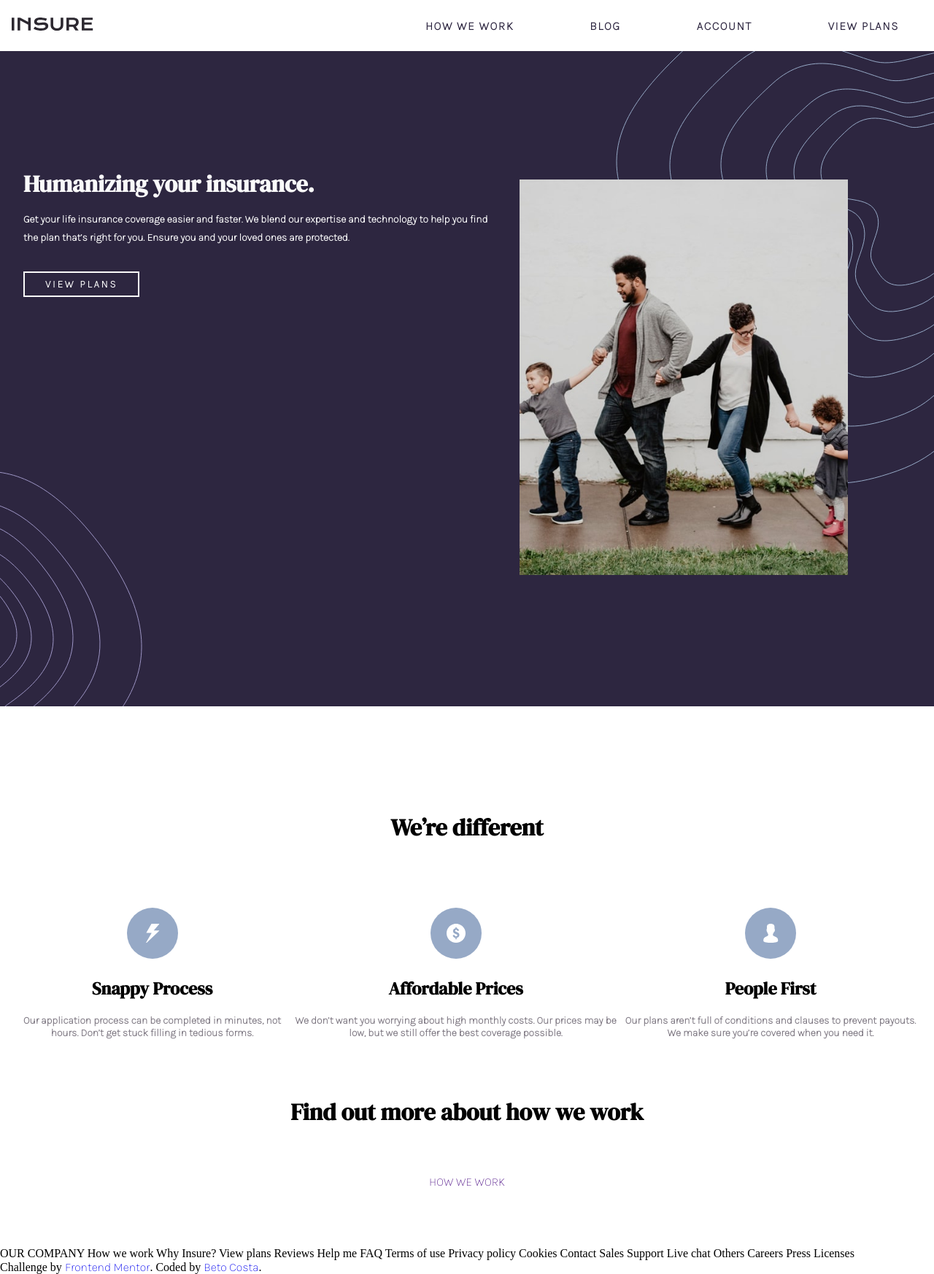
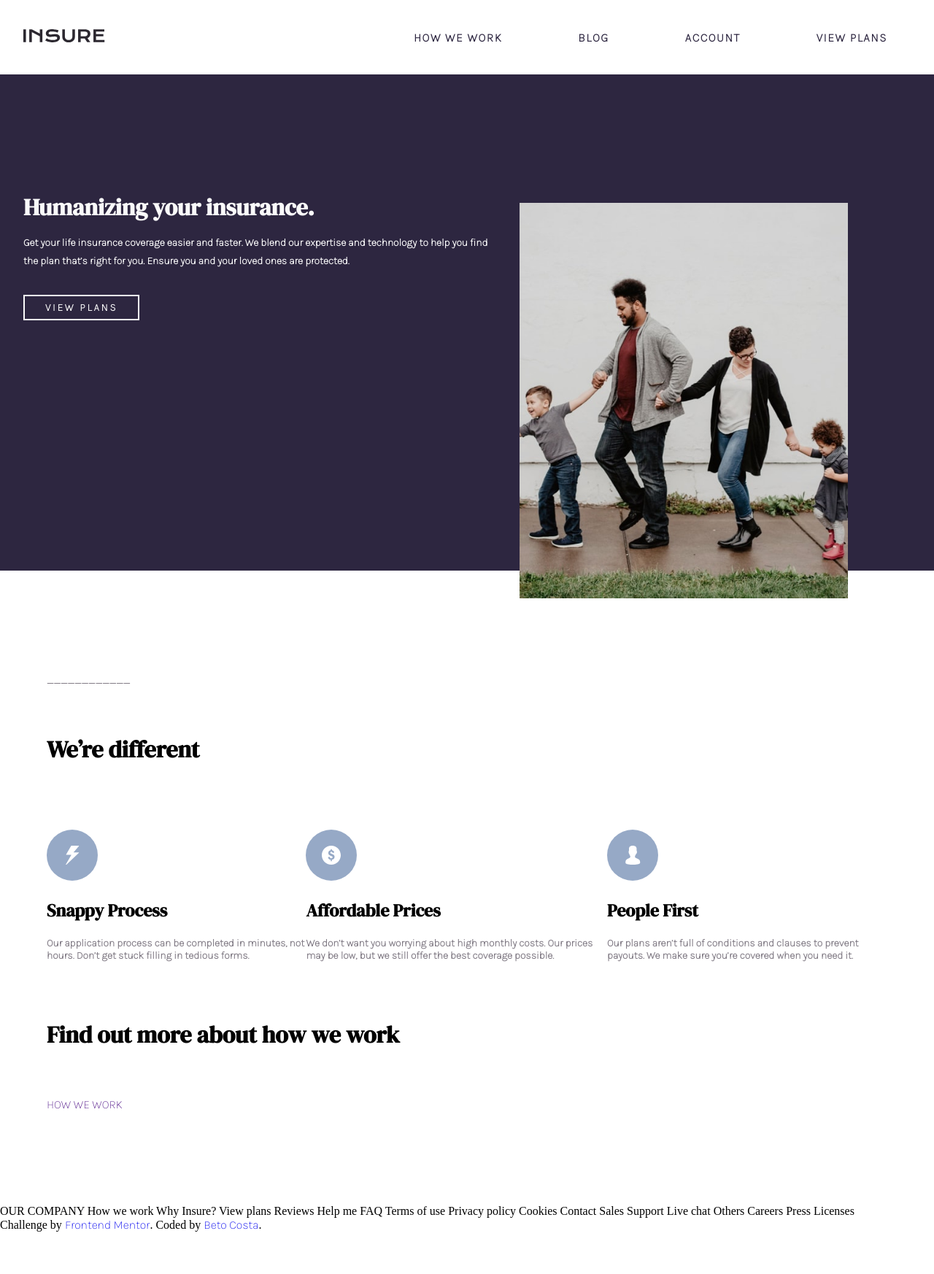
Before and after one commit to Betocosta22/insure-landing-page-master, a plain HTML site: page index.html in a window 1280 px wide. Shown: the whole page at 73% size. After the commit the page ends 1688 px from the top, so only its background shows below. Drawn offline with Linux system fonts and the light colour scheme.

Commit message:
modificações para desktop

```diff
--- a/index.html
+++ b/index.html
@@ -36,6 +36,7 @@
     </figure>
   </div>
   <div class="features">
+    <p>____________</p>
     <h1>We’re different</h1>
     <div class="features2">
       <div>
--- a/style.css
+++ b/style.css
@@ -15,7 +15,8 @@
 --VeryLightGray: hsl(0, 0%, 98%);
 
 }
-body, ul {
+
+ul {
     margin: 0px;
     padding: 0px;
 }
@@ -76,6 +77,13 @@ header a {
     letter-spacing: .2em;
 }
 @media only screen and (max-width: 1440px){
+    body {
+        margin: 0;
+        padding: 0;
+    }
+    #header {
+        margin: 1em;
+    }
     #menu a {
         font-weight: bold;
         letter-spacing: .1em;
@@ -90,19 +98,24 @@ header a {
         background-color: var(--DarkViolet);
         color: var(--VeryLightGray);
     }
+    .family {
+        background-color: var(--DarkViolet);
+        width: 100%;
+        position: static;
+        margin: 0;
+        padding: 0 1em;
+    }
     .plans {
+        height: 65vh;
         display: flex;
         background-color: var(--DarkViolet);
-        background-image: url(./images/bg-pattern-intro-right-desktop.svg),
-        url(./images/bg-pattern-intro-left-desktop.svg);
-        background-repeat: no-repeat, no-repeat;
-        background-position: top right, bottom -182px  left ;
         text-align: left;
         margin: 0;
-        padding: 10em 2em;
+        padding: 10em 2em 0 ;
     }
     .plans2 {
         width: 50vw;
+        margin: 0;
     }
     .plans2 a:active {
         background-color: var(--VeryLightGray);
@@ -116,11 +129,13 @@ header a {
         width: 50vw;
     }
     .features {
-        text-align: center;
+        text-align: left;
         padding: 5em 1em;
+        margin: 3em 3em;
+        gap: .5em;
     }
     .features h1 {
-        margin: 2em 0;
+       margin: 2em 0;
     }
     .features img {
         height: 70px;
@@ -140,6 +155,10 @@ header a {
     }
 }
 @media only screen and (max-width: 375px){
+    body {
+        margin: 0;
+        padding: 0;
+    }
     #btn-mobile {
         display: block;
         background-image: url(./images/icon-hamburger.svg);
```
